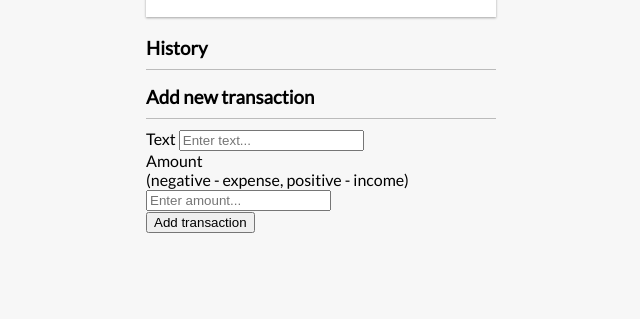
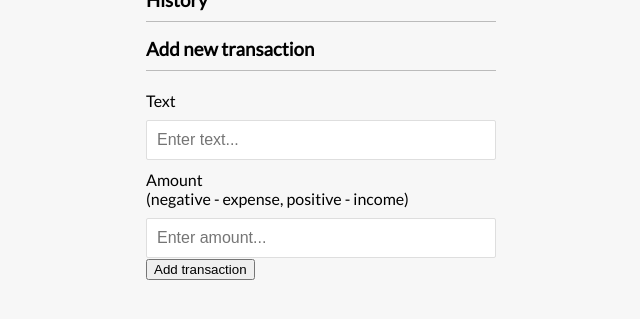
Before and after one commit to gdhaliwal22/exprense-tracker, a plain HTML site: page index.html in a window 1280 px wide. Shown: the part 395-714 px from the top of the page, without its empty margins (319-959 px from the left). Drawn offline with Linux system fonts and the light colour scheme.

Commit message:
styled input field for text and amount

```diff
--- a/style.css
+++ b/style.css
@@ -72,3 +72,18 @@ h4 {
 .money.minus {
   color: #c0392b;
 }
+
+label {
+  display: inline-block;
+  margin: 10px 0;
+}
+
+input[type="text"],
+input[type="number"] {
+  border: 1px solid #dedede;
+  border-radius: 2px;
+  display: block;
+  font-size: 16px;
+  padding: 10px;
+  width: 100%;
+}
```
